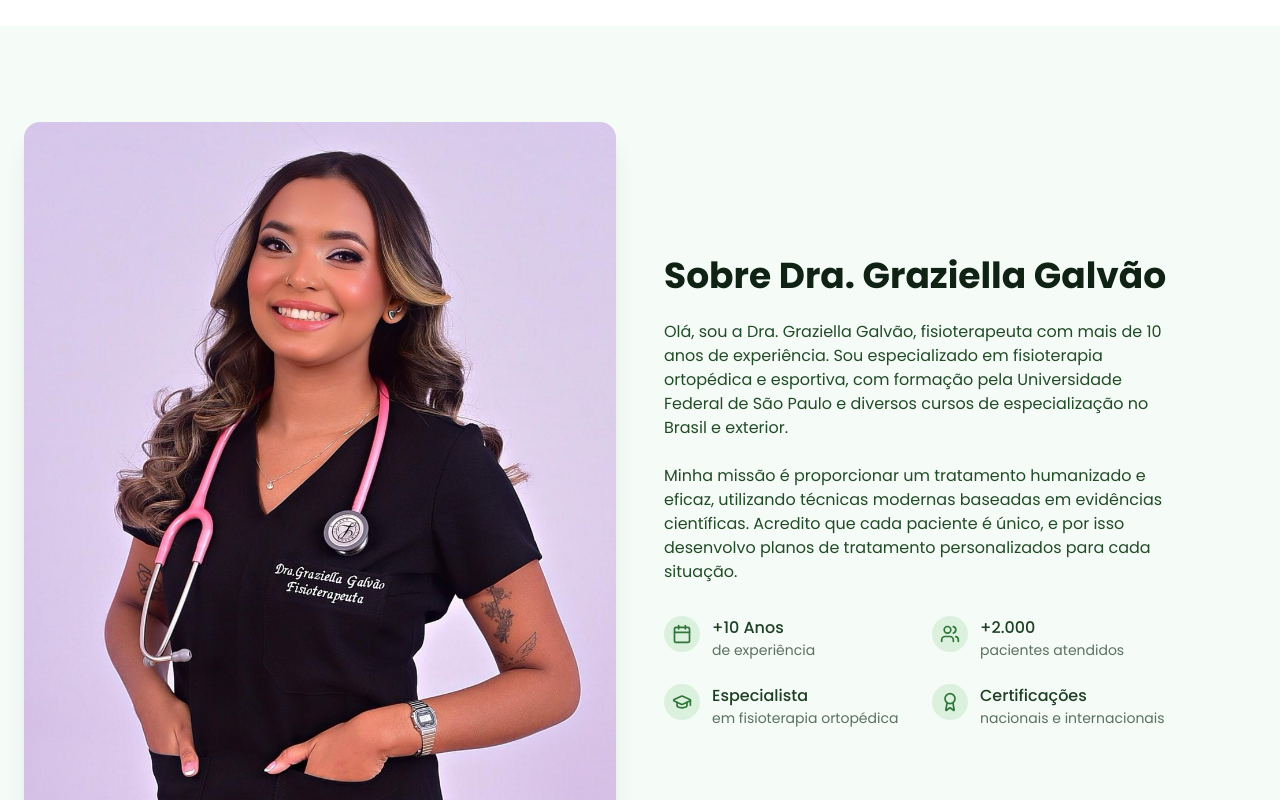
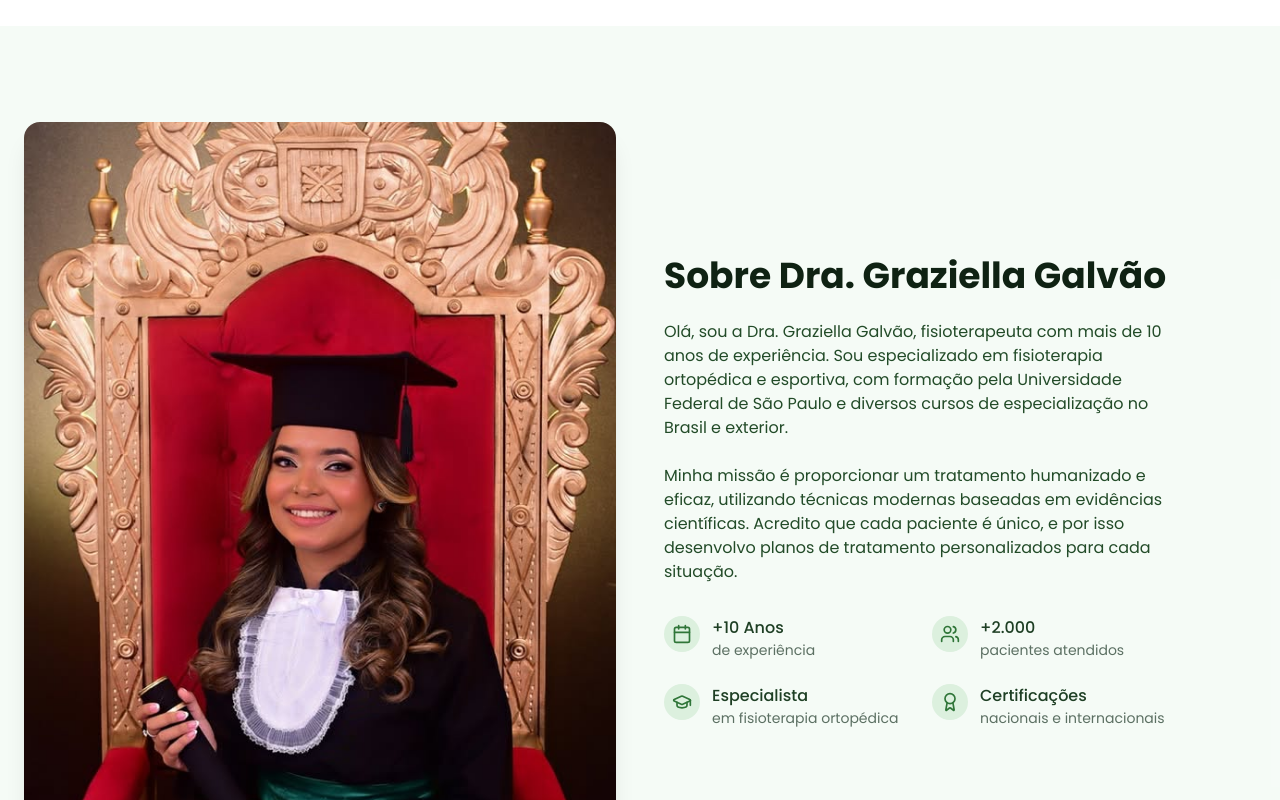
Before and after one commit to VictorNascimento14/eco-fisio-presence, a React (Vite) app: page / in a window 1280 px wide. Shown: the part 1500-2300 px from the top of the page. Built offline with nearby package versions, Linux system fonts and the light colour scheme.

Commit message:
Investigate image upload issue
Investigate why the "Fisioterapeuta na clínica" image is not uploading correctly.

```diff
--- a/src/components/home/AboutSection.tsx
+++ b/src/components/home/AboutSection.tsx
@@ -9,7 +9,7 @@ const AboutSection = () => {
           <div className="relative z-10 mx-auto max-w-md lg:max-w-full">
             <div className="aspect-[4/5] relative rounded-2xl overflow-hidden shadow-xl">
               <img
-                src="/imagens/WhatsApp Image 2025-03-14 at 20.27.10.jpeg"
+                src="/imagens/368091946_191847260415391_3931089318048044448_n.jpg"
                 alt="Fisioterapeuta na clínica"
                 className="w-full h-full object-cover"
               />
```
